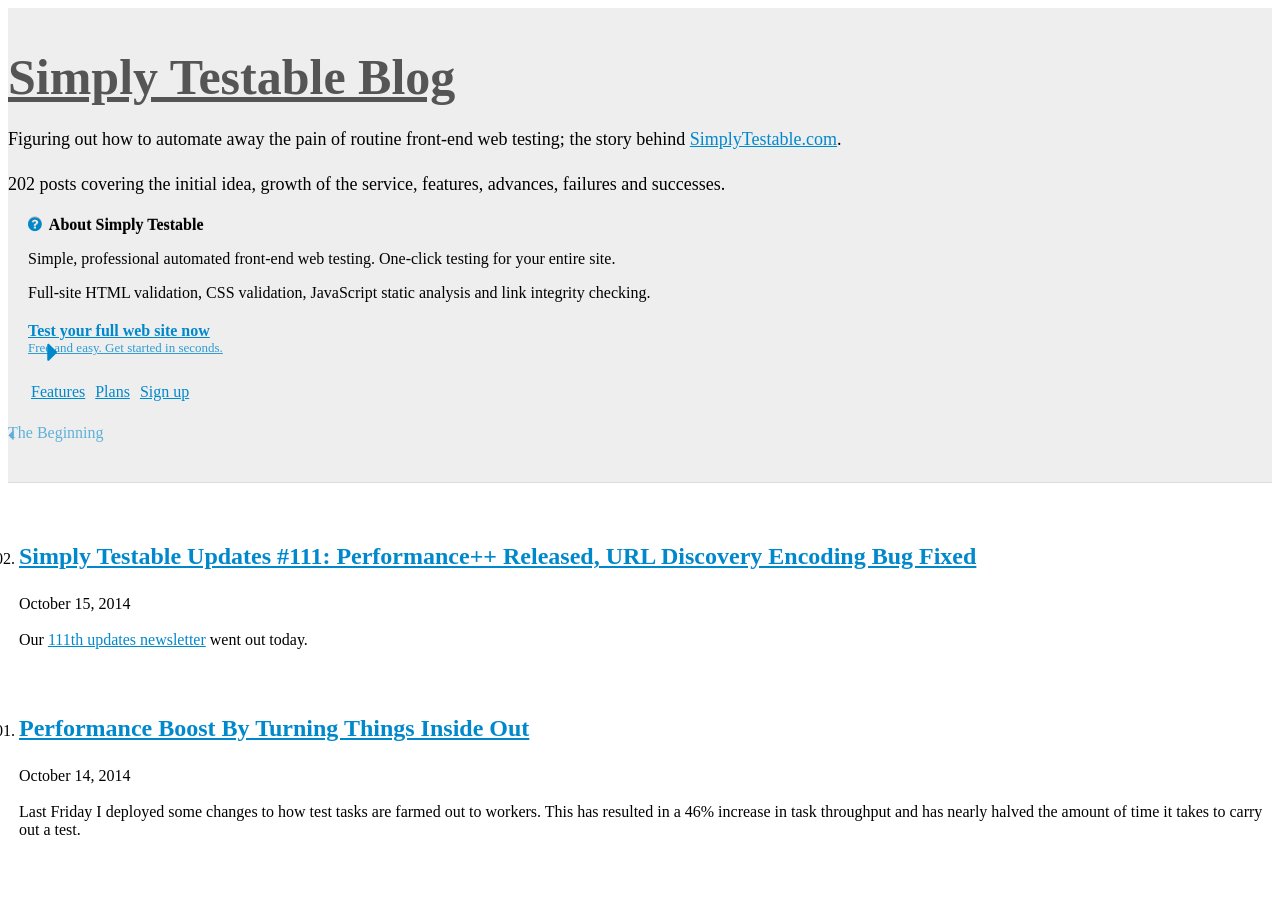
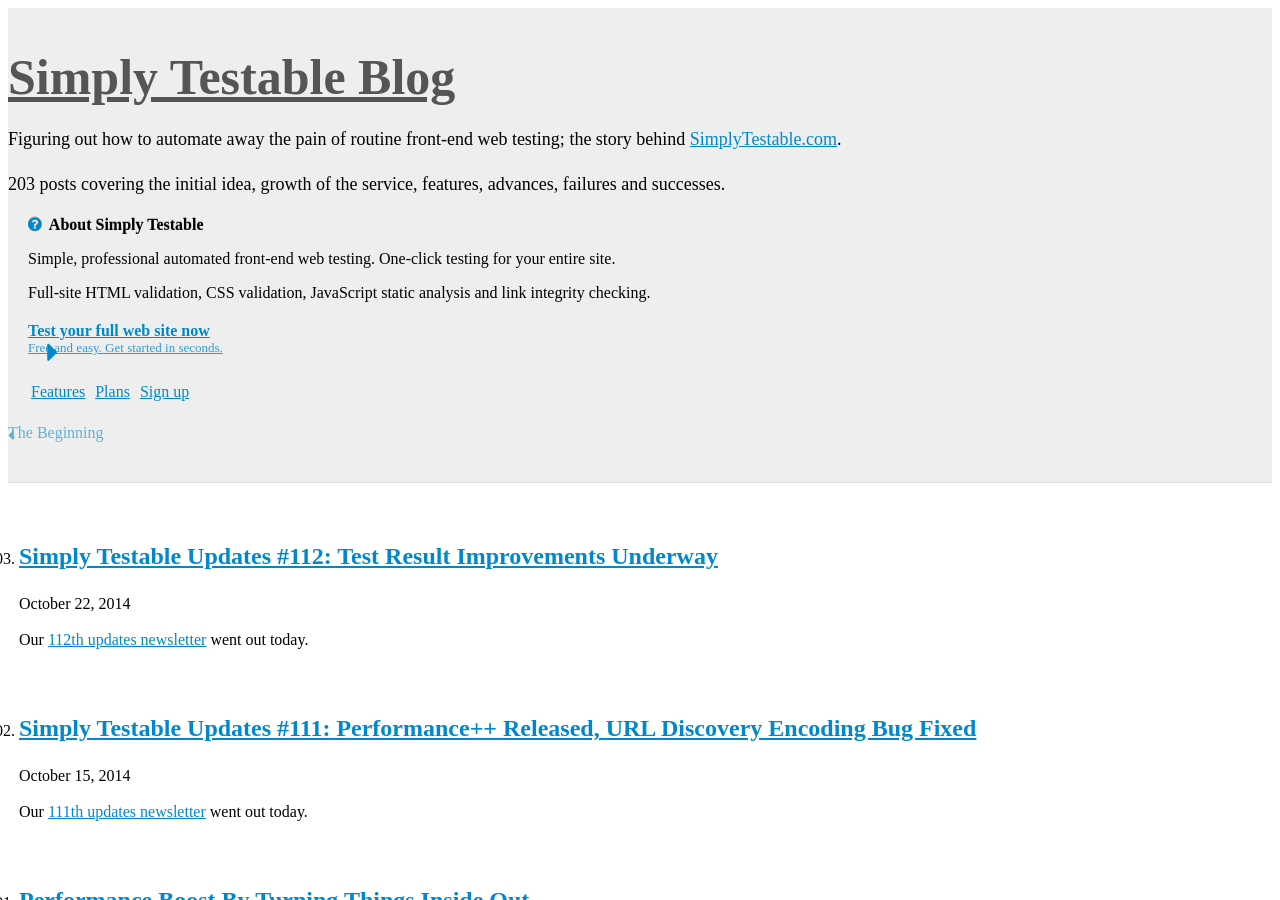
Before and after one commit to webignition/blog.simplytestable.com, a Jekyll site: the page built from archive/index.html, in a window 1280 px wide and 900 px high. Built offline with Jekyll 4.4.1, drawn with Linux system fonts in a browser that asks for light colours; nearby versions of some CDN libraries; comment, search, counter and statistics services are not loaded; a style sheet for code colours, icons or effects is not loaded; some of the changed text lies outside the part shown.

Commit message:
112th newsletter notification

```diff
--- a/archive/index.html
+++ b/archive/index.html
@@ -6,6 +6,28 @@ is_archive: true
 <ol class="archive">
 
 
+    <li value="203">
+        <h2><a href="/simply-testable-updates-112/">Simply Testable Updates #112: Test Result Improvements Underway </a></h2>
+        <p class="post-date">October 22, 2014</p>
+
+
+
+
+
+
+
+
+
+    <p>
+        Our <a href="http://us5.campaign-archive1.com/?u=ac75e33d993d2b502e333ddd0&amp;id=3bcd611f16">112th updates newsletter</a> went out today.
+    </p>
+
+
+
+
+    </li>
+
+
     <li value="202">
         <h2><a href="/simply-testable-updates-111/">Simply Testable Updates #111: Performance++ Released, URL Discovery Encoding Bug Fixed </a></h2>
         <p class="post-date">October 15, 2014</p>
```
Also changed, not shown: _posts/2014/2014-10-22-simply-testable-updates-112.html (added, +14 -0 lines).
